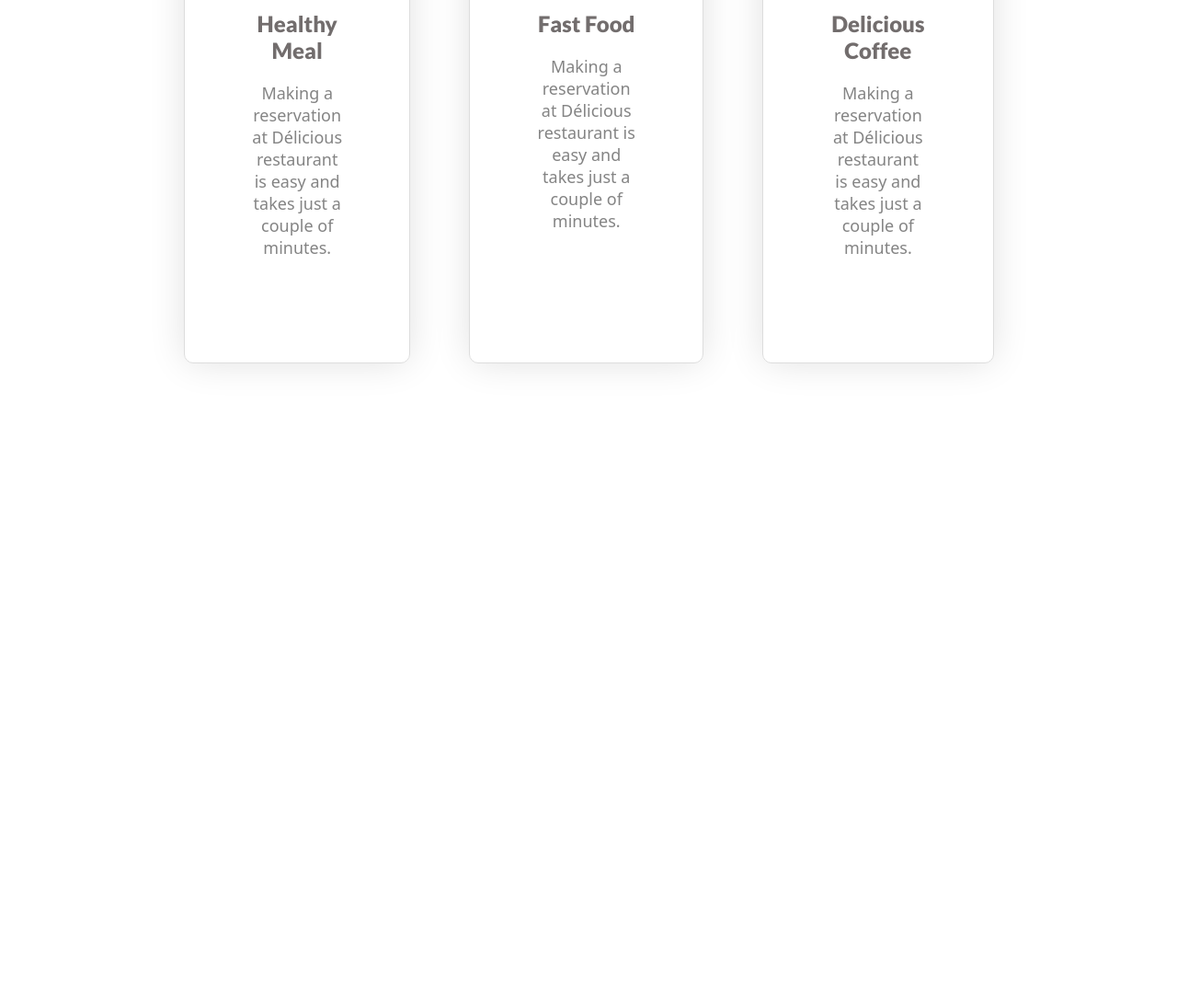
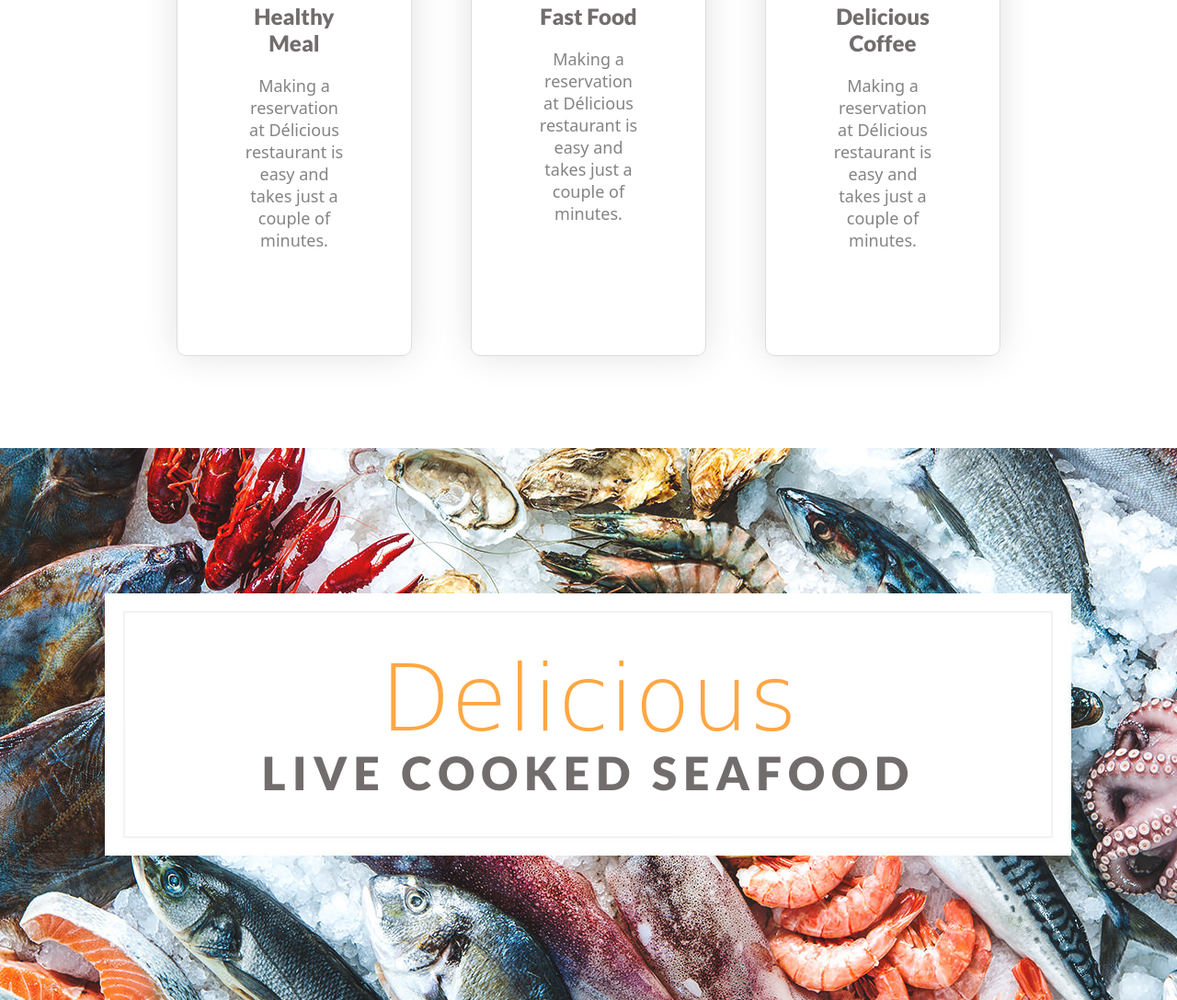
Before and after one commit to hellorafiul/food-network, a plain HTML site: page index.html in a window 1280 px wide. Shown: the part 1822-2909 px from the top of the page at 92% size. Before the commit the page ends 2325 px from the top, so only its background shows below. Drawn offline with Linux system fonts and the light colour scheme; a web font is replaced by a local one.

Commit message:
sea food section added

```diff
--- a/index.html
+++ b/index.html
@@ -9,6 +9,8 @@
   <link rel="preconnect" href="https://fonts.googleapis.com">
   <link rel="preconnect" href="https://fonts.gstatic.com" crossorigin>
   <link href="https://fonts.googleapis.com/css2?family=Lato:wght@400;900&display=swap" rel="stylesheet">
+  <link href="https://fonts.googleapis.com/css2?family=Herr+Von+Muellerhoff&family=Lato:wght@400;900&display=swap"
+    rel="stylesheet">
   <link rel="stylesheet" href="style.css">
 </head>
 
@@ -63,7 +65,12 @@
         <p>Making a reservation at Délicious restaurant is easy and takes just a couple of minutes.</p>
       </div>
     </div>
-
+  </section>
+  <section class="seafood">
+    <div class="delicious">
+      <h1>Delicious</h1>
+      <h2>LIVE COOKED SEAFOOD</h2>
+    </div>
   </section>
 
 </body>
--- a/style.css
+++ b/style.css
@@ -1,5 +1,6 @@
 body{
   font-family: 'Lato', sans-serif;
+  margin: 0;
 }
 .flex{
   display: flex;
@@ -104,3 +105,28 @@ color: #FB8846;
 .food-box:hover {
   box-shadow: 0px 0px 30px -13px #333;
 }
+
+.seafood{
+background-image: url(images/food/seefood.jpg);
+background-repeat: no-repeat;
+width: 100%;
+background-position: center;
+height: 600px;
+}
+.delicious {
+  text-align: center;
+  padding-top: 190px;
+}
+.delicious h1 {
+  font-family: 'Herr Von Muellerhoff', cursive;
+  color: #ffa742;
+  font-size: 100px;
+  line-height: 0px;
+  font-weight: 100;
+  margin-bottom: 50px;
+}
+.delicious h2 {
+  font-size: 50px;
+  letter-spacing: 7px;
+  color: rgb(114, 109, 109);
+}
```
Also changed, not shown: images/food/seefood.jpg (added).
